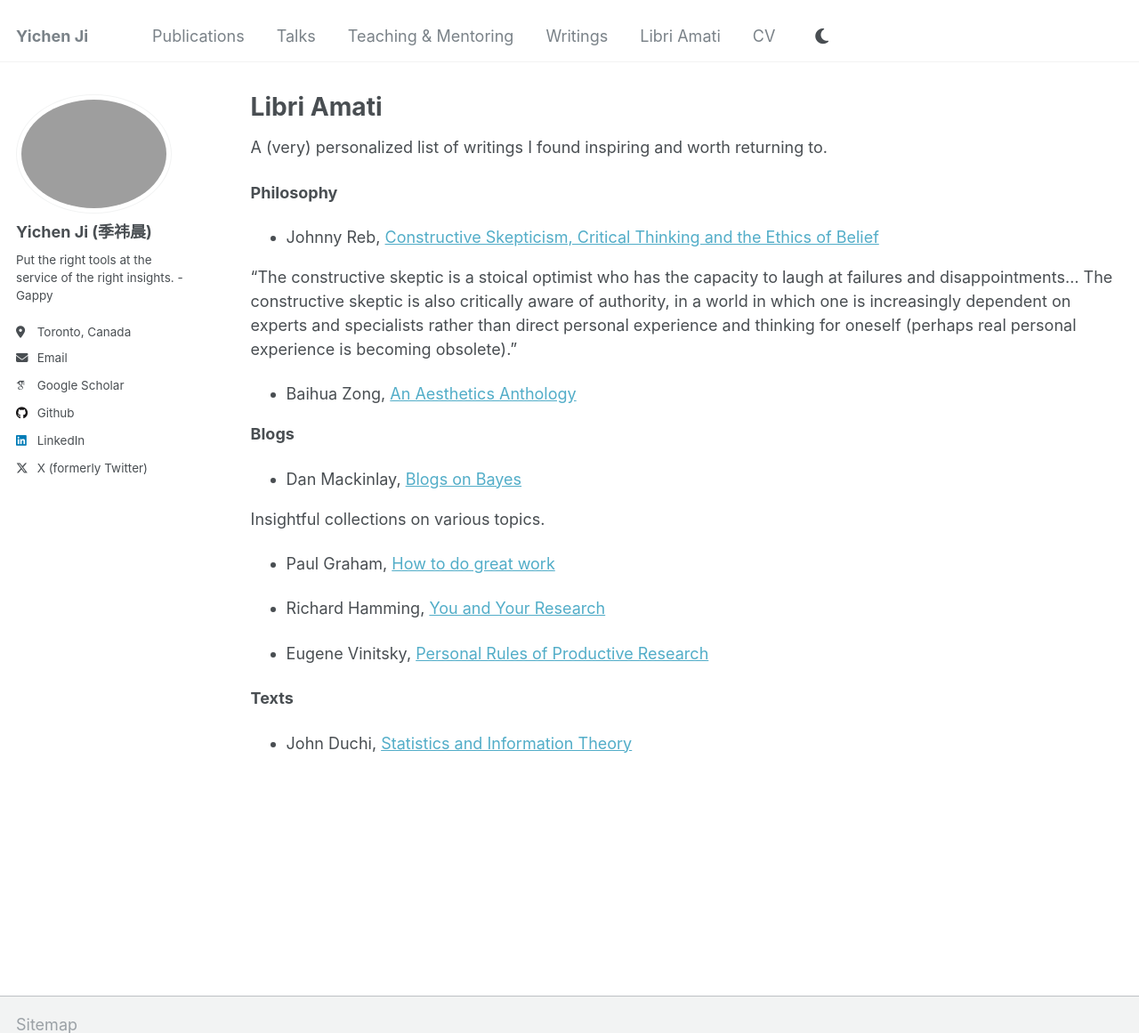
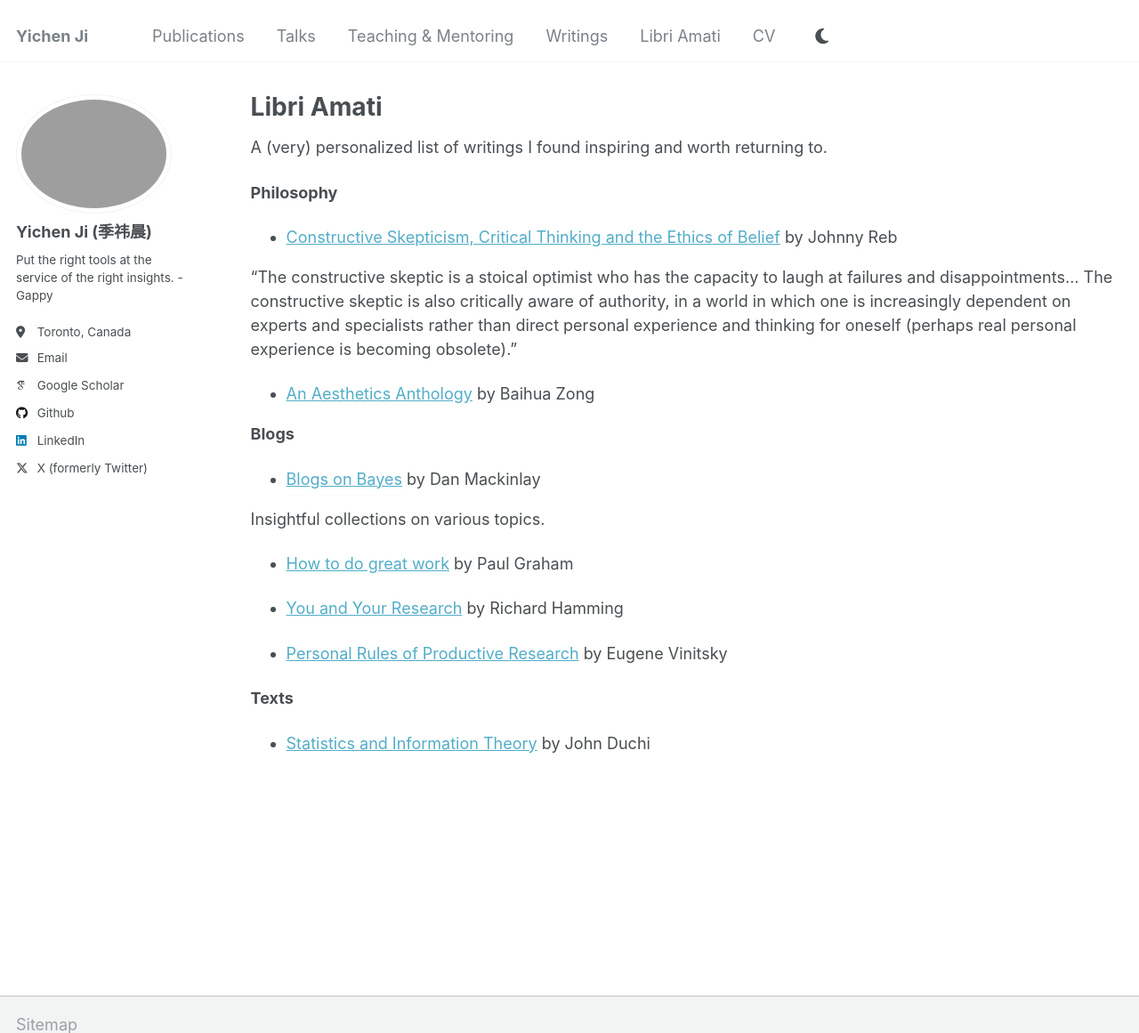
Before and after one commit to user-jiyichen/user-jiyichen.github.io, a Jekyll site: the page built from _pages/reading.md, in a window 1280 px wide and 1283 px high, cut to the strip 0-1161 px from the top of the window. Shown: the whole strip at 89% size. Built offline with Jekyll 4.4.1, drawn with Linux system fonts in a browser that asks for light colours; some web fonts are replaced.

```diff
--- a/_pages/reading.md
+++ b/_pages/reading.md
@@ -8,23 +8,23 @@ author_profile: true
 A (very) personalized list of writings I found inspiring and worth returning to.
 
 **Philosophy**
-- Johnny Reb, [Constructive Skepticism, Critical Thinking and the Ethics of Belief](https://www.skeptic.ca/Constructive_Skepticism.htm)
+- [Constructive Skepticism, Critical Thinking and the Ethics of Belief](https://www.skeptic.ca/Constructive_Skepticism.htm) by Johnny Reb
 
 “The constructive skeptic is a stoical optimist who has the capacity to laugh at failures and disappointments... The constructive skeptic is also critically aware of authority, in a world in which one is increasingly dependent on experts and specialists rather than direct personal experience and thinking for oneself  (perhaps real personal experience is becoming obsolete).”
 
-- Baihua Zong, [An Aesthetics Anthology](https://www.taylorfrancis.com/books/mono/10.4324/9781003368533/aesthetics-anthology-zong-baihua)
+- [An Aesthetics Anthology](https://www.taylorfrancis.com/books/mono/10.4324/9781003368533/aesthetics-anthology-zong-baihua) by Baihua Zong
 
 
 **Blogs**
-- Dan Mackinlay, [Blogs on Bayes](https://danmackinlay.name/#category=Bayes)
+- [Blogs on Bayes](https://danmackinlay.name/#category=Bayes) by Dan Mackinlay
 
 Insightful collections on various topics.
 
-- Paul Graham, [How to do great work](https://paulgraham.com/greatwork.html)
+- [How to do great work](https://paulgraham.com/greatwork.html) by Paul Graham
 
-- Richard Hamming, [You and Your Research](https://www.cs.virginia.edu/~robins/YouAndYourResearch.html)
+- [You and Your Research](https://www.cs.virginia.edu/~robins/YouAndYourResearch.html) by Richard Hamming
 
-- Eugene Vinitsky, [Personal Rules of Productive Research](https://www.eugenevinitsky.com/posts/personal-rules-of-productive-research/)
+- [Personal Rules of Productive Research](https://www.eugenevinitsky.com/posts/personal-rules-of-productive-research/) by Eugene Vinitsky
 
 **Texts**
-- John Duchi, [Statistics and Information Theory](https://web.stanford.edu/class/ee377/lecture-notes.pdf)
+- [Statistics and Information Theory](https://web.stanford.edu/class/ee377/lecture-notes.pdf) by John Duchi
```
